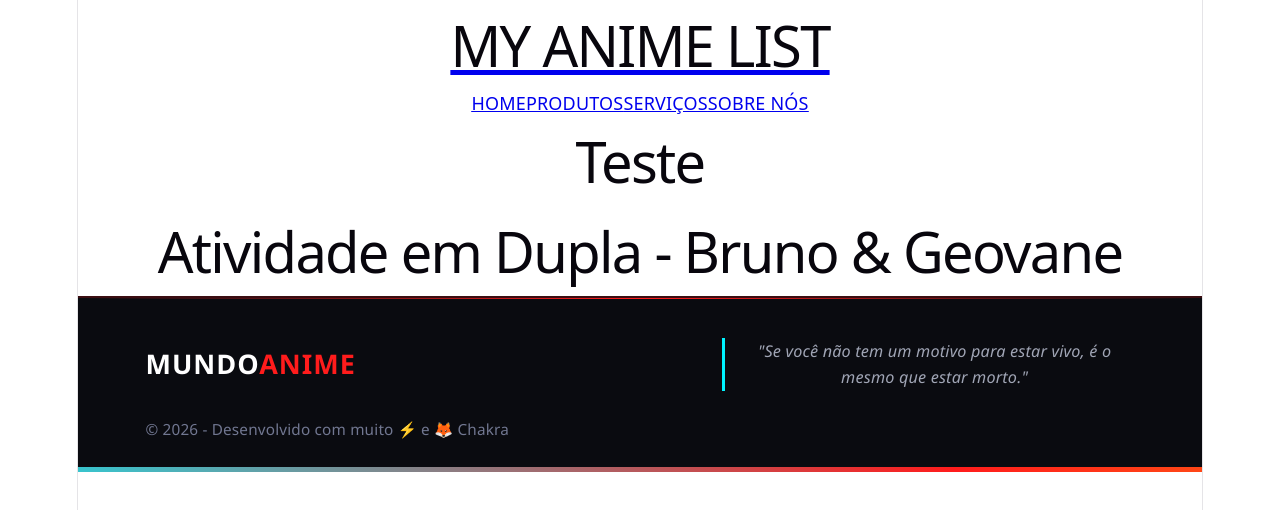
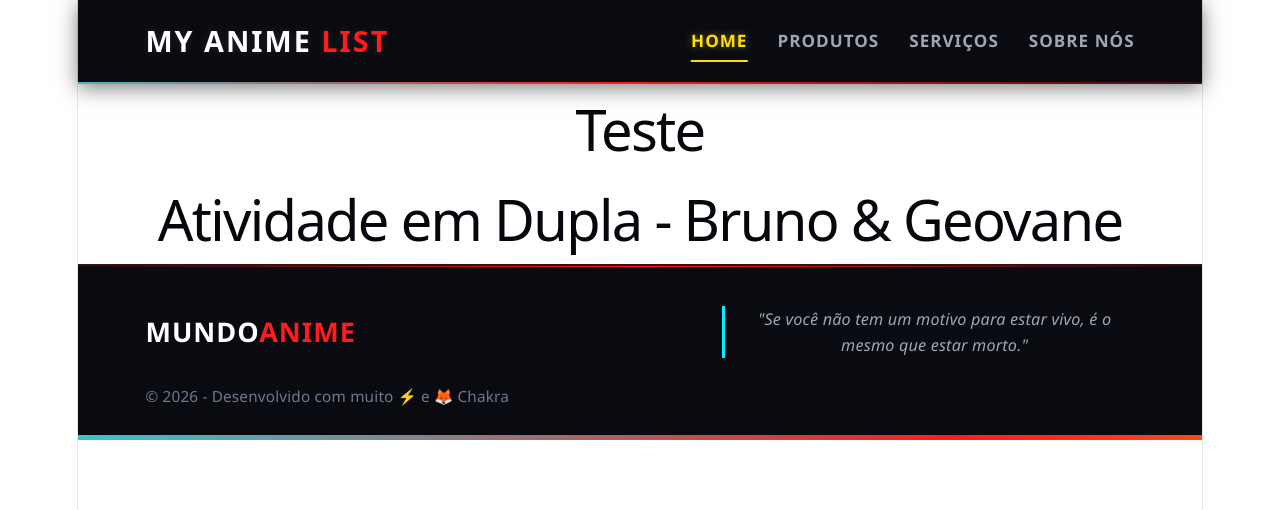
Before and after one commit to BrunnoRosa/ATIVIDADE-DUPLA-BG, a React (Vite) app in the folder projeto-dupla-bg/: page / in a window 1280 px wide. Shown: the top 510 px of the page. Built offline with nearby package versions, Linux system fonts and the light colour scheme.

Commit message:
Alteração no Header

```diff
--- a/projeto-dupla-bg/src/components/Header/index.jsx
+++ b/projeto-dupla-bg/src/components/Header/index.jsx
@@ -1,29 +1,33 @@
 import './style.css'
-import { Link, NavLink } from 'react-router-dom'
-
+import { NavLink } from 'react-router-dom'
 
 export default function Header(){
     return(
-        <header>
-            <div>
-                <Link to="/" className='header-logo'>
-                <h1>MY ANIME LIST</h1>
-                </Link>
+        <header className="otaku-header">
+            <div className="header-container">
+                {/* Logo com efeito neon/mangá */}
+                <NavLink to="/" className='header-logo'>
+                    <h1>MY ANIME <span>LIST</span></h1>
+                </NavLink>
+
+                {/* Menu de Navegação */}
+                <nav className="header-nav">
+                    <NavLink to="/" className={({ isActive }) => isActive ? "nav-item active" : "nav-item"}>
+                        HOME
+                    </NavLink>
+                    <NavLink to="/produtos" className={({ isActive }) => isActive ? "nav-item active" : "nav-item"}>
+                        PRODUTOS
+                    </NavLink>
+                    <NavLink to="/servicos" className={({ isActive }) => isActive ? "nav-item active" : "nav-item"}>
+                        SERVIÇOS
+                    </NavLink>
+                    <NavLink to="/sobre-nos" className={({ isActive }) => isActive ? "nav-item active" : "nav-item"}>
+                        SOBRE NÓS
+                    </NavLink>
+                </nav>
             </div>
-            <nav>
-                <NavLink>
-                    <Link to="/">HOME</Link>
-                </NavLink>
-                <NavLink>
-                    <Link to="/produtos">PRODUTOS</Link>
-                </NavLink>
-                <NavLink>
-                    <Link to="/servicos">SERVIÇOS</Link>
-                </NavLink>
-                <NavLink>
-                    <Link to="/sobre-nos">SOBRE NÓS</Link>
-                </NavLink>
-            </nav>
+            {/* Linha de energia inferior (combina com o footer) */}
+            <div className="header-energy-line"></div>
         </header>
     )
 }
--- a/projeto-dupla-bg/src/components/Header/style.css
+++ b/projeto-dupla-bg/src/components/Header/style.css
@@ -0,0 +1,151 @@
+/* ==========================================================================
+   HEADER: UNIVERSO OTAKU
+   ========================================================================== */
+
+:root {
+  /* Alinhado com as cores do Footer */
+  --color-bg-dark: #0a0b10;
+  --color-akatsuki: #ff1c1c;
+  --color-saiyan: #ffde00;
+  --color-chakra: #00f3ff;
+}
+
+.otaku-header {
+  background-color: var(--color-bg-dark);
+  position: sticky;
+  top: 0;
+  z-index: 1000;
+  box-shadow: 0 4px 20px rgba(0, 0, 0, 0.5);
+  font-family: 'Segoe UI', Roboto, sans-serif;
+}
+
+.header-container {
+  max-width: 1400px;
+  margin: 0 auto;
+  padding: 20px 6%;
+  display: flex;
+  justify-content: space-between;
+  align-items: center;
+}
+
+/* --- LOGO --- */
+.header-logo {
+  text-decoration: none;
+}
+
+.header-logo h1 {
+  color: #ffffff;
+  font-size: 1.6rem;
+  font-weight: 900;
+  letter-spacing: 2px;
+  margin: 0;
+  transition: all 0.3s ease;
+  text-shadow: 0 0 10px rgba(255, 255, 255, 0.1);
+}
+
+.header-logo h1 span {
+  color: var(--color-akatsuki);
+  transition: all 0.3s ease;
+}
+
+/* Efeito Despertar/Super Saiyajin no Logo ao passar o mouse */
+.header-logo:hover h1 {
+  transform: scale(1.03);
+  text-shadow: 0 0 15px rgba(0, 243, 255, 0.5);
+}
+
+.header-logo:hover h1 span {
+  color: var(--color-saiyan);
+  text-shadow: 0 0 15px var(--color-saiyan);
+}
+
+/* --- NAVEGAÇÃO --- */
+.header-nav {
+  display: flex;
+  gap: 30px;
+}
+
+.nav-item {
+  color: #a0a5b5;
+  text-decoration: none;
+  font-size: 0.95rem;
+  font-weight: 700;
+  letter-spacing: 1px;
+  position: relative;
+  padding: 8px 0;
+  transition: color 0.3s ease;
+}
+
+/* Hover nos itens do Menu: Cor do Chakra */
+.nav-item:hover {
+  color: var(--color-chakra);
+}
+
+/* Link Ativo (Onde o usuário está navegando no momento) */
+.nav-item.active {
+  color: var(--color-saiyan);
+  text-shadow: 0 0 8px rgba(255, 222, 0, 0.4);
+}
+
+/* Detalhe Animado embaixo do Link Ativo (Efeito de corte/Chakra) */
+.nav-item::after {
+  content: '';
+  position: absolute;
+  bottom: 0;
+  left: 50%;
+  width: 0;
+  height: 2px;
+  background-color: var(--color-chakra);
+  transition: all 0.3s ease;
+  transform: translateX(-50%);
+}
+
+.nav-item:hover::after,
+.nav-item.active::after {
+  width: 100%;
+}
+
+.nav-item.active::after {
+  background-color: var(--color-saiyan); /* Fica amarelo se estiver ativo */
+}
+
+/* --- LINHA DE ENERGIA INFERIOR --- */
+.header-energy-line {
+  width: 100%;
+  height: 2px;
+  background: linear-gradient(90deg,
+    transparent,
+    var(--color-chakra),
+    var(--color-akatsuki),
+    transparent
+  );
+  background-size: 200% 100%;
+  animation: pulse-energy 4s infinite ease-in-out;
+}
+
+@keyframes pulse-energy {
+  0% { background-position: 0% 50%; }
+  50% { background-position: 100% 50%; }
+  100% { background-position: 0% 50%; }
+}
+
+/* ==========================================================================
+   RESPONSIVIDADE (Menu Mobile)
+   ========================================================================== */
+@media (max-width: 768px) {
+  .header-container {
+    flex-direction: column;
+    gap: 15px;
+    padding: 15px 6%;
+  }
+
+  .header-nav {
+    gap: 15px;
+    flex-wrap: wrap;
+    justify-content: center;
+  }
+
+  .nav-item {
+    font-size: 0.85rem;
+  }
+}
```
